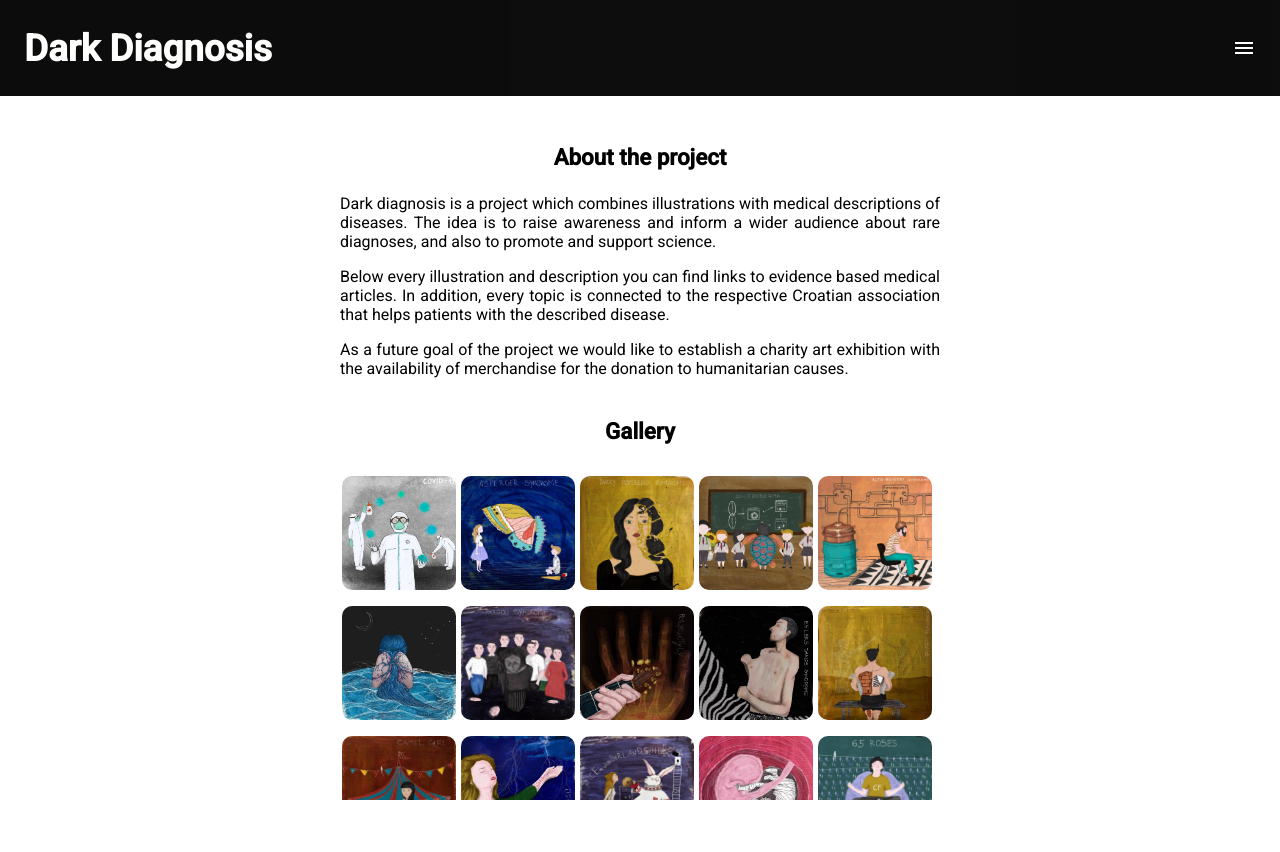
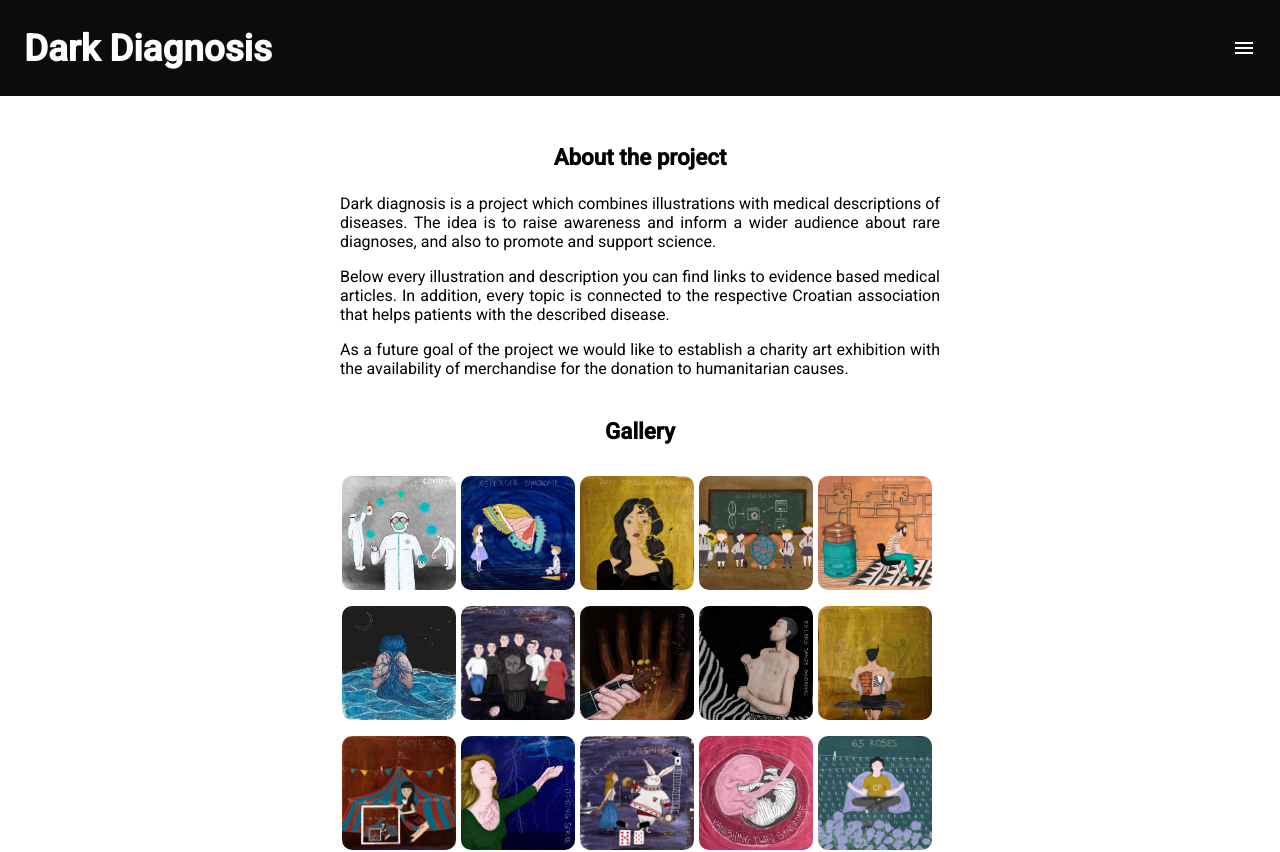
Before and after one commit to rromic/darkdiagnosis, a React (Create React App) app in the folder frontend/: page / in a window 1280 px wide. Shown: the top 852 px of the page. Before the commit the page ends 800 px from the top, so only its background shows below. Built offline with nearby package versions, Linux system fonts and the light colour scheme.

Commit message:
Return scrolling layout

```diff
--- a/frontend/src/routes/Home/Home.tsx
+++ b/frontend/src/routes/Home/Home.tsx
@@ -8,12 +8,12 @@ import { useLocation } from 'react-router-dom';
 const useStyles = makeStyles((theme) => {
   return {
     outer: {
-      overflow: 'hidden',
+      /* overflow: 'hidden', */
       position: 'absolute',
       display: 'flex',
       flexDirection: 'column',
-      width: '100vw',
-      height: '100vh',
+      left: '0px',
+      right: '0px',
       fontFamily: 'Roboto, sans-serif',
     },
     mainContent: {
@@ -21,12 +21,12 @@ const useStyles = makeStyles((theme) => {
       alignItems: 'center',
       width: '100%',
       flexDirection: 'column',
-      height: 'calc(100vh - 4.3rem)',
-      overflow: 'auto',
+      /* height: 'calc(100vh - 4.3rem)', */
+      /* overflow: 'auto', */
     },
     [theme.breakpoints.up('md') /* '@media (min-width: Xpx)' */]: {
       mainContent: {
-        height: 'calc(100vh - 6rem)',
+        /* height: 'calc(100vh - 6rem)', */
       },
     },
   };
@@ -44,6 +44,15 @@ const Home = () => {
     }
   }, [location]);
 
+  /* useEffect(() => {
+    if (mainContentRef.current) {
+      mainContentRef.current.addEventListener('scroll', function (event: Event) {
+        console.log(this.scrollTop);
+      });
+    }
+  }, []);
+  */
+
   return (
     <div className={classes.outer} test-id="outer">
       <TitleRow />
--- a/frontend/src/routes/Home/TitleRow/SidebarMenu.tsx
+++ b/frontend/src/routes/Home/TitleRow/SidebarMenu.tsx
@@ -48,6 +48,7 @@ const SidebarMenu = () => {
         open={sidebarOpen}
         onClose={() => setSidebarOpen(false)}
         classes={{ paper: classes.sidebarPaper }}
+        /* ModalProps={{ disableScrollLock: true, onScroll: (ev) => {console.log('scroll'); ev.stopPropagation()} }} */
       >
         <List
         >
--- a/frontend/src/routes/Home/TitleRow/TitleRow.tsx
+++ b/frontend/src/routes/Home/TitleRow/TitleRow.tsx
@@ -8,12 +8,11 @@ import SidebarMenu from './SidebarMenu';
 
 const useStyles = makeStyles({
   titleRow: {
-    top: '0rem',
-    flexShrink: 0,
-    flexGrow: 0,
+    /* position: 'fixed',
+    top: '0rem', */
     backgroundColor: '#000',
     width: '100%',
-    padding: '0rem 1.5rem 0rem 1.5rem',
+    padding: '0rem 1rem 0rem 1rem',
     display: 'flex',
     flexDirection: 'row',
     justifyContent: 'space-between',
@@ -56,6 +55,7 @@ const useStyles = makeStyles({
   '@media (min-width: 960px)': {
     titleRow: {
       height: '6rem',
+      padding: '0rem 1.5rem 0rem 1.5rem',
     },
     title: {
       fontSize: '2.3rem',
```
